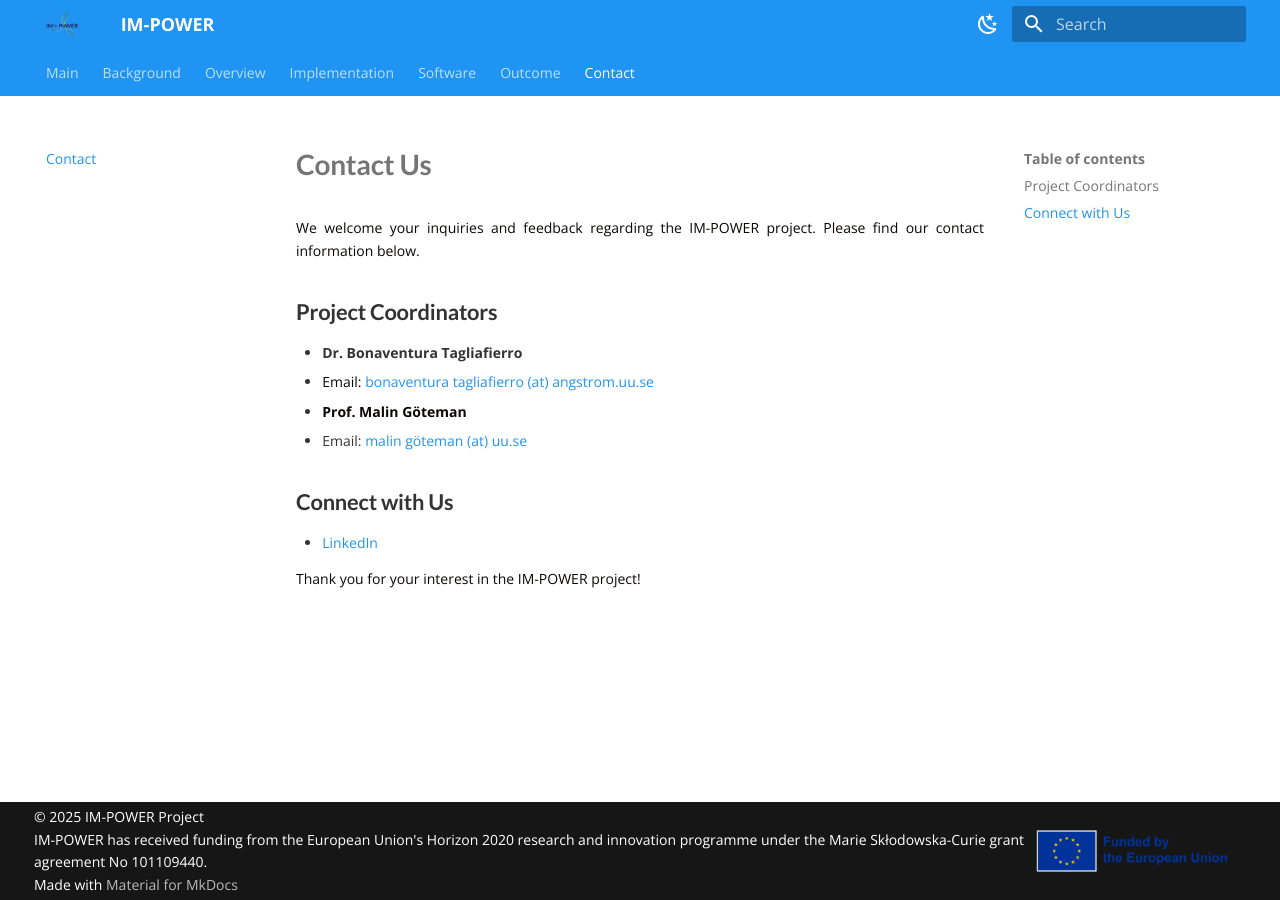
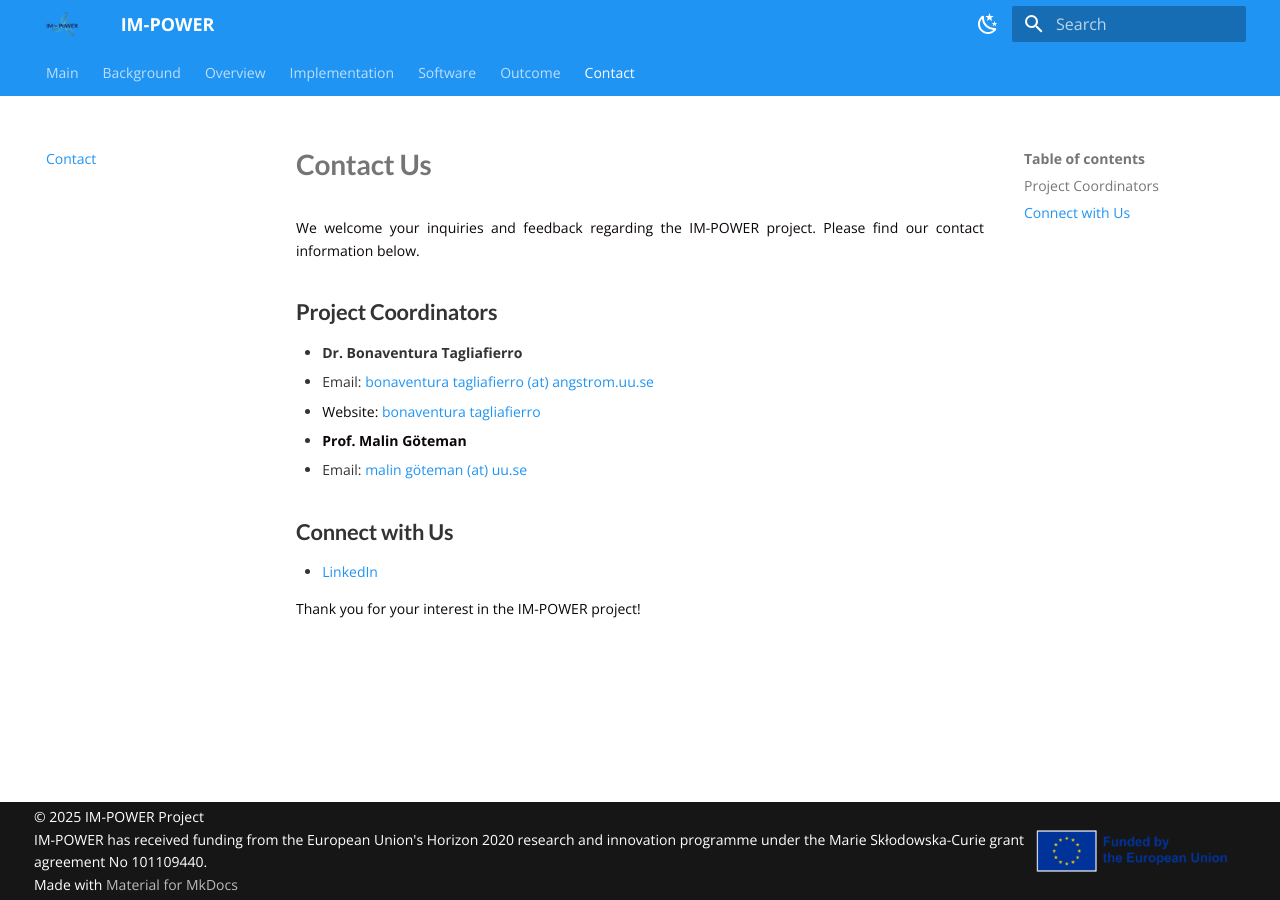
Before and after one commit to btagliafierro/impower, an MkDocs documentation site: the page built from docs/pages/contact.md, in a window 1280 px wide. Built offline with MkDocs 1.6.1 and Material for MkDocs 9.7.7, drawn with Linux system fonts in a browser that asks for light colours.

Commit message:
update Sept

```diff
--- a/docs/pages/contact.md
+++ b/docs/pages/contact.md
@@ -16,6 +16,7 @@ We welcome your inquiries and feedback regarding the IM-POWER project. Please fi
 
 - **Dr. Bonaventura Tagliafierro**
   - Email: [bonaventura tagliafierro (at) angstrom.uu.se](mailto:bonaventura.tagliafierro@angstrom.uu.se)
+  - Website: [bonaventura tagliafierro]([mailto:bonaventura.tagliafierro@angstrom.uu.se](https://btagliafierro.github.io/impower/pages/index.html))
 
 - **Prof. Malin Göteman**
   - Email: [malin göteman (at) uu.se](mailto:malin.göteman@uu.se)
```
Also changed, not shown: site/pages/outcome/index.html, site/search/search_index.json, site/sitemap.xml, 1 other file.
